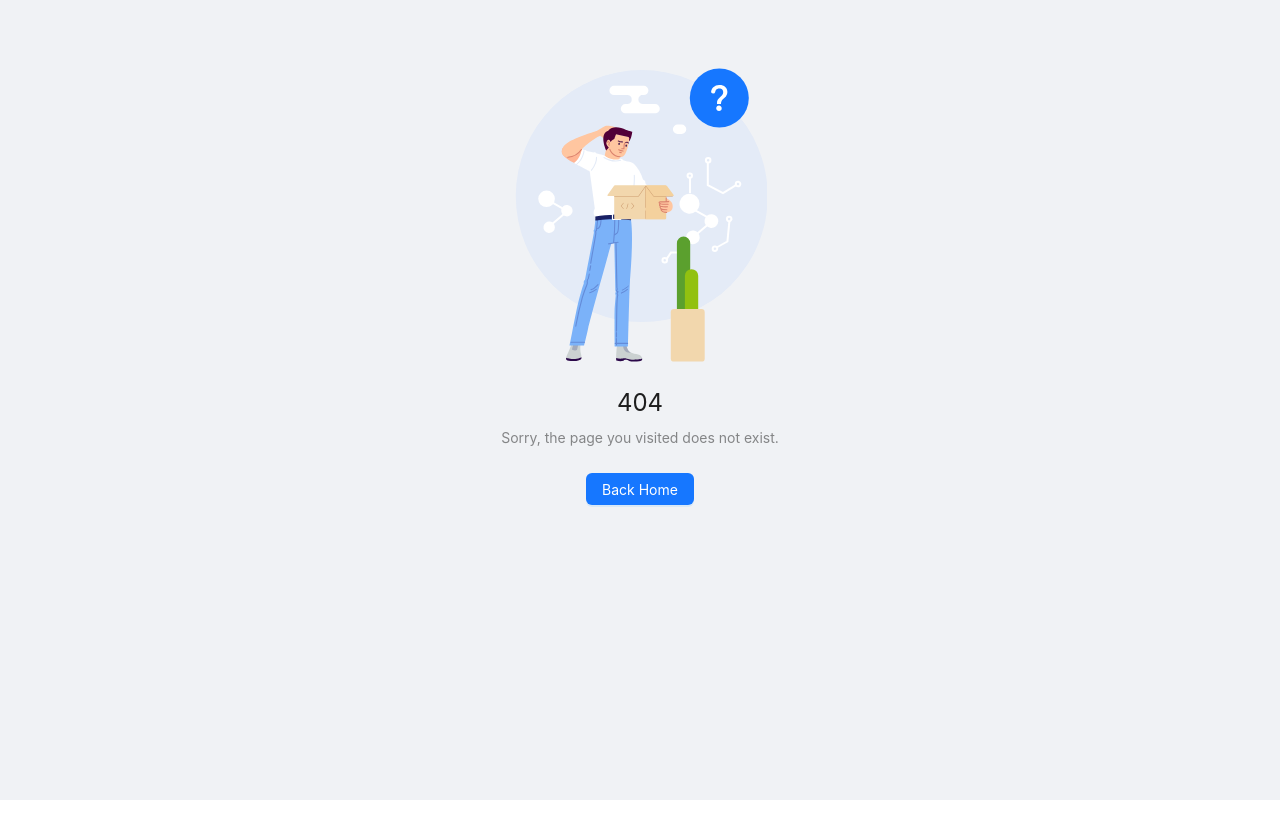
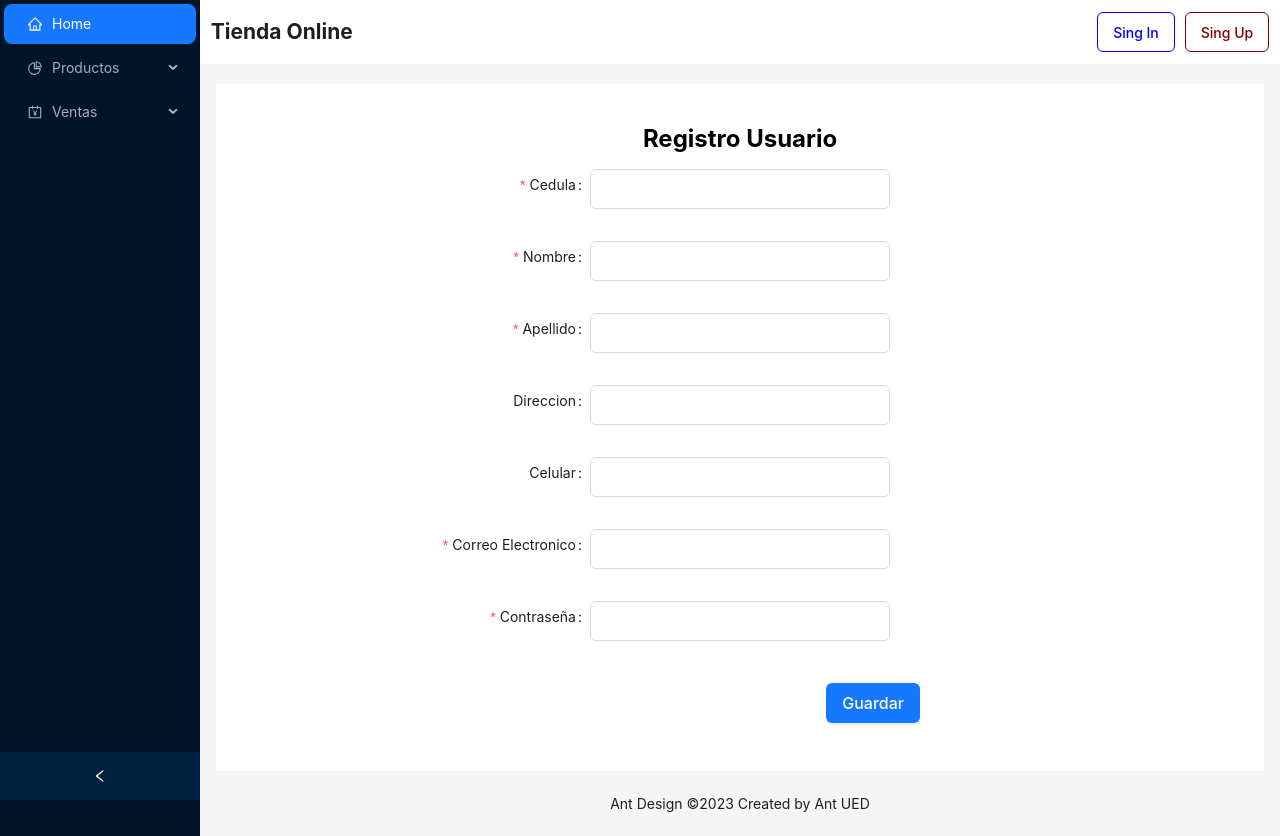
Before and after one commit to normacocsub/tienda-online, a Next.js app: page /register in a window 1280 px wide. Before the commit this address had no page. Before the commit the page ends 800 px from the top, so only its background shows below. Built offline with nearby package versions, Linux system fonts and the light colour scheme.

Commit message:
View Register with localstorage

```diff
--- a/components/layout.tsx
+++ b/components/layout.tsx
@@ -9,8 +9,9 @@ import {
   AccountBookOutlined
 } from '@ant-design/icons';
 import type { MenuProps } from 'antd';
-import { Layout, Menu, theme } from 'antd';
+import { Button, Layout, Menu, theme } from 'antd';
 import { useRouter } from 'next/router';
+import styles from '../styles/layout.module.scss'
 
 const { Header, Content, Footer, Sider } = Layout;
 
@@ -37,12 +38,12 @@ const urls = {
   '7': 'ventas/consultar_ventas',
 }
 const items: MenuItem[] = [
-  getItem('Home', '1', <HomeOutlined/>) ,
+  getItem('Home', '1', <HomeOutlined />),
   getItem('Productos', '2', <PieChartOutlined />, [
     getItem('Registrar Producto', '3'),
     getItem('Consultar Productos', '4')
   ]),
-  getItem('Ventas', '5', <AccountBookOutlined /> , [
+  getItem('Ventas', '5', <AccountBookOutlined />, [
     getItem('Registrar Venta', '6'),
     getItem('Consultar Ventas', '7')
   ]),
@@ -69,13 +70,21 @@ const LayoutUser: FunctionComponent<LayoutProps> = ({ children }) => {
   };
   return (
     <Layout style={{ minHeight: '100vh' }}>
-      <Sider collapsible collapsed={collapsed} onCollapse={(value) => setCollapsed(value)}>
+      <Sider
+        collapsible collapsed={collapsed} onCollapse={(value) => setCollapsed(value)}>
         <div className="demo-logo-vertical" />
-        <Menu theme="dark" defaultSelectedKeys={['1']} mode="inline"
-            items={items}  onClick={onClick}/>
+        <Menu theme="dark" defaultSelectedKeys={['1']} mode="inline" className={styles.sider}
+          items={items} onClick={onClick} />
       </Sider>
       <Layout>
-        <Header style={{ padding: 0, background: colorBgContainer }} />
+        <Header className={styles.headerSection}
+          style={{ background: colorBgContainer, alignContent: 'flex-end' }} >
+          <h2>Tienda Online</h2>
+          <div className={styles.buttonLogin}>
+            <Button className={styles.logInButton} onClick={() => router.push('/login')}>Sing In</Button>
+            <Button className={styles.logUpButton} onClick={() => router.push('/register')}>Sing Up</Button>
+          </div>
+        </Header>
         <Content style={{ margin: '0 16px' }}>
 
           <div style={{ padding: 24, minHeight: 360, background: colorBgContainer, color: 'black', marginTop: '20px' }}>
--- a/pages/_app.js
+++ b/pages/_app.js
@@ -1,6 +1,25 @@
+import { useEffect } from 'react'
 import '../styles/globals.css'
+import { ROLES } from "../utils/constants";
 
 function MyApp({ Component, pageProps }) {
+  useEffect(() => {
+    const users = localStorage.getItem("usuarios")
+    if (users) {
+      return
+    }
+    const json = {
+      rol: ROLES.Admin,
+      correo: 'admin@gmail.com',
+      password: 'admi123',
+      cedula: '',
+      nombre: 'admin',
+      apellido: '',
+      direccion: '',
+      celular: ''
+    }
+    localStorage.setItem('usuarios', JSON.stringify([json]))
+  }, [])
   return <Component {...pageProps} />
 }
 
--- /dev/null
+++ b/pages/register/index.tsx
@@ -0,0 +1,136 @@
+import { Button, Form, Input } from "antd";
+import LayoutUser from "../../components/layout";
+import { useRouter } from "next/router";
+import styles from '../../styles/pages/register_user.module.scss';
+import { useEffect, useState } from "react";
+import { useForm } from "antd/lib/form/Form";
+import { ROLES } from "../../utils/constants";
+
+const Register = () => {
+    const [form] = Form.useForm();
+    const router = useRouter();
+    const onFinish = (values: any) => {
+        let usuarios = JSON.parse(localStorage.getItem('usuarios')) ?? []
+        values.rol = ROLES.Cliente;
+        usuarios.push(values)
+        localStorage.setItem('usuarios', JSON.stringify(usuarios))
+        router.push('/login')
+    };
+    const formItemLayout = {
+        labelCol: {
+            xs: { span: 24 },
+            sm: { span: 6 },
+        },
+        wrapperCol: {
+            xs: { span: 24 },
+            sm: { span: 14 },
+        },
+    };
+
+
+
+    const validatePassword = (_: any, value: string) => {
+        // Verificar que la contraseña cumple con los criterios deseados
+        if (value && value.length >= 6) {
+            // Utilizar expresiones regulares para verificar la presencia de una mayúscula, un carácter especial y un número
+            const regexUppercase = /[A-Z]/;
+            const regexSpecialChar = /[!@#$%^&*()_+\-=[\]{};':"\\|,.<>/?]/;
+            const regexNumber = /[0-9]/;
+
+            if (
+                regexUppercase.test(value) &&
+                regexSpecialChar.test(value) &&
+                regexNumber.test(value)
+            ) {
+                return Promise.resolve();
+            } else {
+                return Promise.reject(
+                    "La contraseña debe tener al menos 6 caracteres, incluyendo una mayúscula, un carácter especial y un número."
+                );
+            }
+        } else {
+            return Promise.reject("La contraseña debe tener al menos 6 caracteres.");
+        }
+    };
+
+    const isFormValid = () => {
+        const errors = form.getFieldsError();
+        return !errors.some((error) => error.errors.length > 0);
+    };
+
+    return <LayoutUser>
+        <div className={styles.content}><h1 style={{ fontSize: 24 }}>Registro Usuario</h1>
+            <Form {...formItemLayout} className={styles.form}
+                form={form}
+                name="register"
+                onFinish={onFinish}>
+                <Form.Item label="Cedula" name={'cedula'}
+                    rules={[{ required: true, message: 'Por favor completa la cedula' },
+                    { min: 1, message: 'La cedula debe tener al menos 1 carácter' },
+                    { max: 20, message: 'La cedula no puede tener más de 50 caracteres' }]}>
+                    <Input type="number" />
+                </Form.Item>
+
+                <Form.Item label="Nombre" name={'nombre'}
+                    rules={[{ required: true, message: 'Por favor completa el nombre' },
+                    {
+                        pattern: /^[A-Za-z]+$/,
+                        message: 'El nombre solo puede contener caracteres alfabéticos',
+                    }, { min: 3, message: 'El nombre debe tener al menos 3 carácter' },
+                    { max: 50, message: 'El nombre no puede tener más de 50 caracteres' }
+                    ]}>
+                    <Input type={'text'} />
+                </Form.Item>
+                <Form.Item label="Apellido" name={'apellido'}
+                    rules={[{ required: true, message: 'Por favor completa el apellido' },
+                    { min: 3, message: 'El apellido debe tener al menos 3 carácter' },
+                    { max: 50, message: 'El apellido no puede tener más de 50 caracteres' }]}>
+                    <Input type="text" />
+                </Form.Item>
+                <Form.Item label="Direccion" name={'direccion'}
+                    rules={[
+                        { min: 3, message: 'La direccion debe tener al menos 3 carácter' },
+                        { max: 100, message: 'La direccion no puede tener más de 100 caracteres' }]}>
+                    <Input type="text" />
+                </Form.Item>
+
+                <Form.Item label="Celular" name={'celular'}
+                    rules={[{
+                        validator: (_, value) => {
+                            const regex = /^\d{10}$/;
+                            if (!regex.test(value)) {
+                                return Promise.reject('Ingrese un número de celular válido, ' +
+                                    'debe contener 10 caracteres');
+                            }
+                            return Promise.resolve();
+                        },
+                    }, {
+                        pattern: /^[0-9]+$/,
+                        message: 'solo puede contener números',
+                    }]}>
+                    <Input type="number" />
+                </Form.Item>
+
+                <Form.Item label="Correo Electronico" name={'correo'}
+                    rules={[{ required: true, message: 'Por favor completa el correo' },
+                    { type: 'email', message: 'Ingrese un correo electrónico válido' },
+                    { max: 50, message: 'El correo electronico no puede tener más de 50 caracteres' }]}>
+                    <Input type="text" />
+                </Form.Item>
+
+                <Form.Item label="Contraseña" name={'password'}
+                    rules={[{ required: true, message: 'Por favor completa la contraseña' },
+                    { validator: validatePassword },]}>
+                    <Input type="text" />
+                </Form.Item>
+
+                <Form.Item className={styles.button}>
+                    <Button type="primary" htmlType="submit">
+                        Guardar
+                    </Button>
+                </Form.Item>
+            </Form></div>
+    </LayoutUser>
+}
+
+export default Register;
--- /dev/null
+++ b/styles/layout.module.scss
@@ -0,0 +1,33 @@
+.headerSection {
+    display: flex;
+    justify-content: space-between;
+    align-content: center;
+    align-items: center;
+    position: sticky;
+    top: 0;
+    padding: 1%;
+    .buttonLogin {
+        display: flex;
+        flex-direction: row;
+        gap: 10px;
+        .logInButton {
+            height: 40px;
+            border-radius: 6px;
+            border: 1px solid blue;
+            font-weight: 500;
+            color: blue;
+        }
+        .logUpButton {
+            height: 40px;
+            border-radius: 6px;
+            border: 1px solid #800000;
+            font-weight: 500;
+            color: #800000;
+        }
+    }
+}
+
+.sider {
+    position: sticky;
+    top: 0;
+}
--- /dev/null
+++ b/styles/pages/register_user.module.scss
@@ -0,0 +1,30 @@
+.button {
+    display: flex;
+    justify-content: flex-end;
+    width: 80%;
+    margin-top: 10px;
+
+    Button {
+        font-weight: 500;
+        font-size: 16px;
+        height: 40px;
+    }
+}
+.content {
+    display: flex;
+    flex-direction: column;
+    justify-content: center;
+    align-items: center;
+    .form {
+        display: flex;
+        flex-direction: column;
+        justify-content: center;
+        gap: 8px;
+        width: 600px;
+        input {
+            height: 40px;
+            width: 300px;
+        }
+
+    }
+}
--- /dev/null
+++ b/utils/constants.tsx
@@ -0,0 +1,4 @@
+export const ROLES = {
+    Admin: 1,
+    Cliente: 2
+}
```
Also changed, not shown: pages/login/index.tsx (added, +9 -0 lines). Lines whose indentation alone changed are shown as unchanged.
